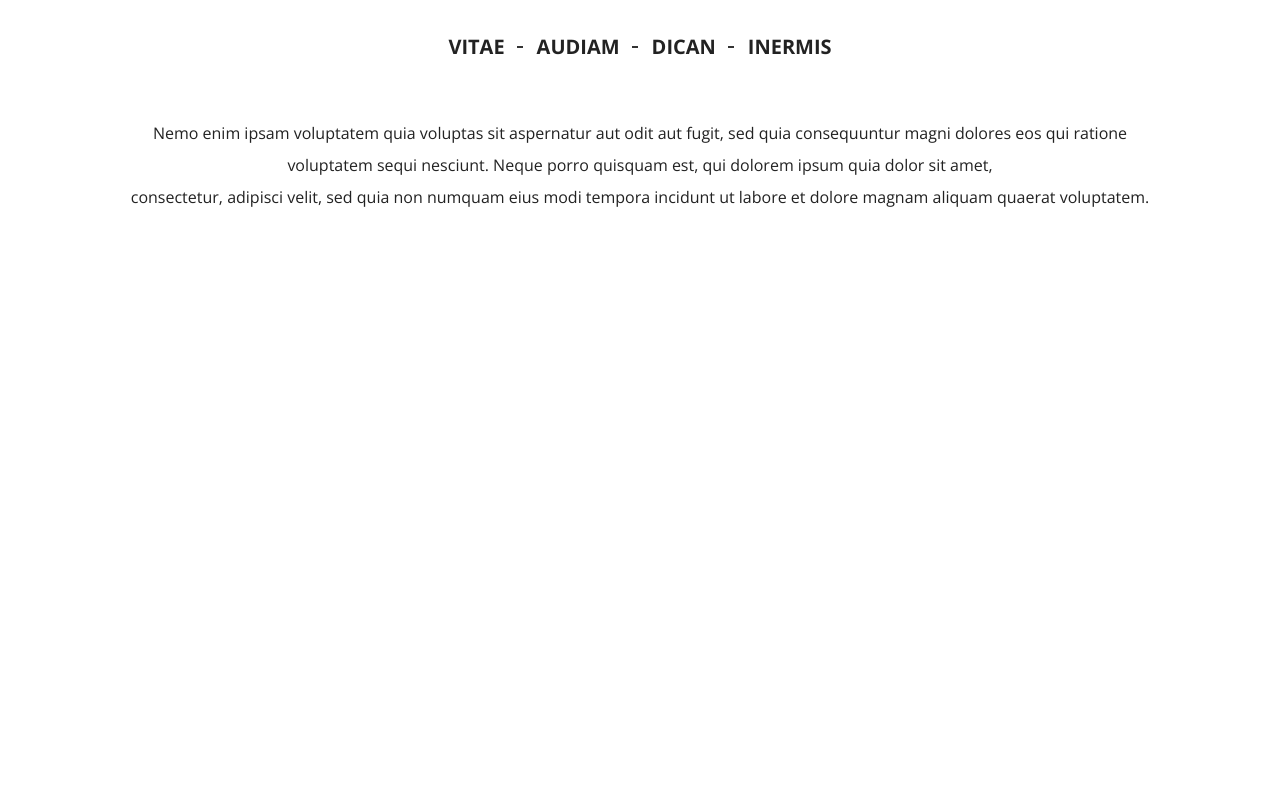
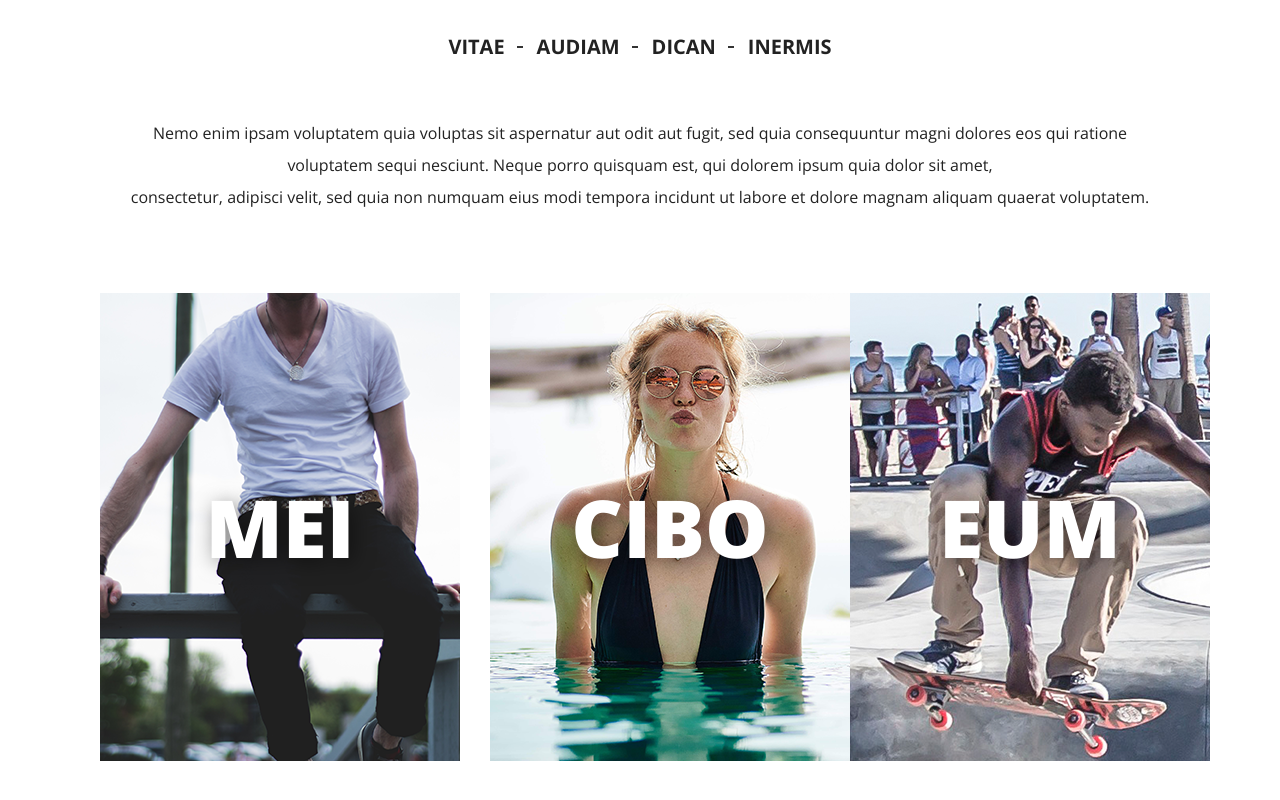
Before and after one commit to eunji764/webPublishing_Afrodyta, a plain HTML site: page index.html in a window 1280 px wide. Shown: the part 2544-3344 px from the top of the page. Before the commit the page ends 2797 px from the top, so only its background shows below. Drawn offline with nearby package versions, Linux system fonts and the light colour scheme.

Commit message:
category

```diff
--- a/css/main.css
+++ b/css/main.css
@@ -236,7 +236,7 @@ header .inner ul li:nth-child(4):hover ~ .underline {
 
 .info {
   text-align: center;
-  margin-bottom: 40px;
+  margin-bottom: 80px;
 }
 
 .info ul {
@@ -271,3 +271,38 @@ header .inner ul li:nth-child(4):hover ~ .underline {
 .info span {
   line-height: 2;
 }
+
+/* CATEGORY */
+.category {
+  margin-bottom: 105px;
+}
+
+.category .inner {
+  display: flex;
+}
+.category .img-box {
+  margin-left: 30px;
+  position: relative;
+}
+
+.category .img-box:last-child {
+  margin-left: 0;
+}
+
+.category .img-box img {
+  width: 360px;
+}
+.category .img-box h1 {
+  position: absolute;
+  display: block;
+  font-size: 80px;
+  font-weight: 800;
+  width: 200px;
+  text-align: center;
+  right: 0;
+  left: 0;
+  top: 50%;
+  margin: -40px auto 0;
+  color: #fff;
+  filter: drop-shadow(4px 4px 10px rgba(0,0,0,.5))
+}
--- a/index.html
+++ b/index.html
@@ -114,7 +114,20 @@
 
   <!-- CATEGORY -->
   <section class="category">
-
+    <div class="inner">
+      <div class="img-box img-box_1">
+        <h1>MEI</h1>
+        <img src="./image/category1.png" alt="MEI">
+      </div>
+      <div class="img-box img-box_2">
+        <h1>CIBO</h1>
+        <img src="./image/category2.png" alt="CIBO">
+      </div>
+      <div class="img-box img-box_3">
+        <h1>EUM</h1>
+        <img src="./image/category3.png" alt="EUM">
+      </div>
+    </div>
   </section>
 
   <!-- ARTICLE2 -->
```
